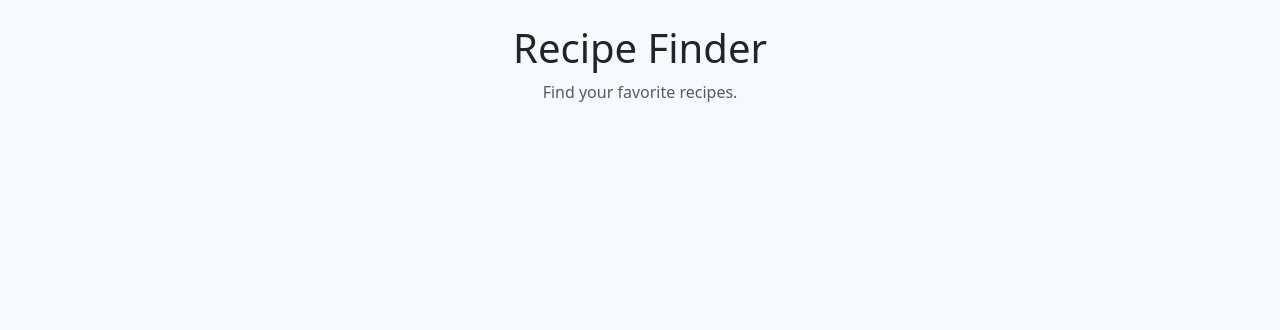
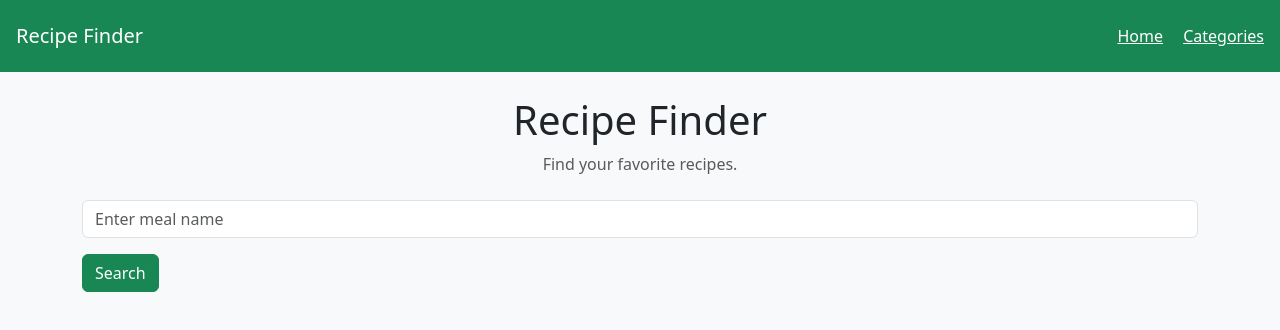
Before and after one commit to talhayousaf01/recipe-finder, a plain HTML site: page index.html in a window 1280 px wide. Drawn offline with nearby package versions, Linux system fonts and the light colour scheme.

Commit message:
Add navigation and search interface
Added a navigation bar with links to Home and Categories.

```diff
--- a/index.html
+++ b/index.html
@@ -7,9 +7,28 @@
 <link href="https://cdn.jsdelivr.net/npm/bootstrap@5.3.3/dist/css/bootstrap.min.css" rel="stylesheet">
 </head>
 <body class="bg-light">
+    <nav class="navbar navbar-dark bg-success p-3">
+    <a class="navbar-brand" href="index.html">
+        Recipe Finder
+    </a>
+
+    <div>
+        <a class="text-white me-3" href="index.html">Home</a>
+        <a class="text-white" href="categories.html">Categories</a>
+    </div>
+</nav>
 
     <h1 class="text-center mt-4">Recipe Finder</h1>
     <p class="text-center text-muted">Find your favorite recipes.</p>
+    <div class="container mt-4">
+    <input type="text" id="mealName"
+           class="form-control"
+           placeholder="Enter meal name">
+
+    <button class="btn btn-success mt-3">
+        Search
+    </button>
+</div>
 
 </body>
 </html>
```
